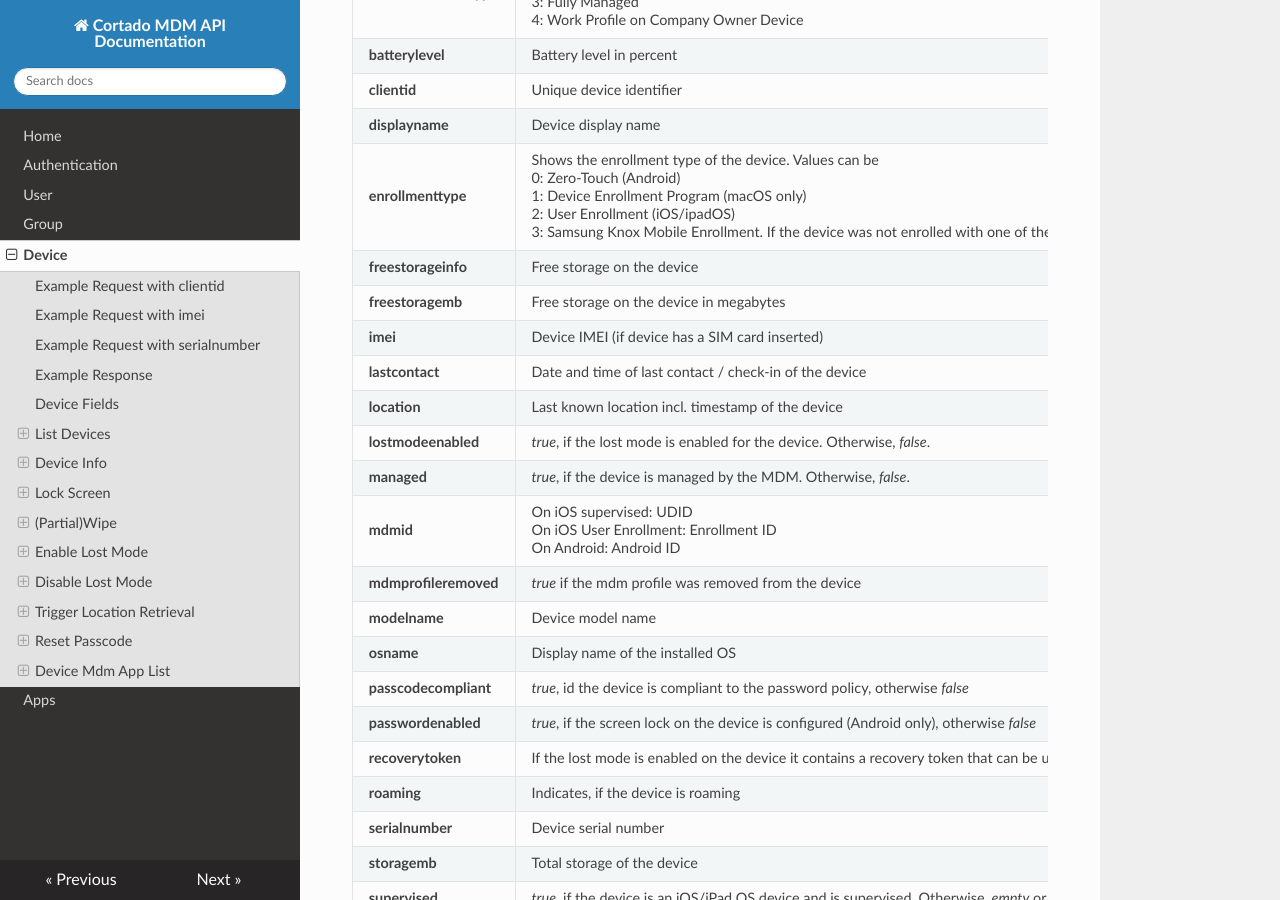
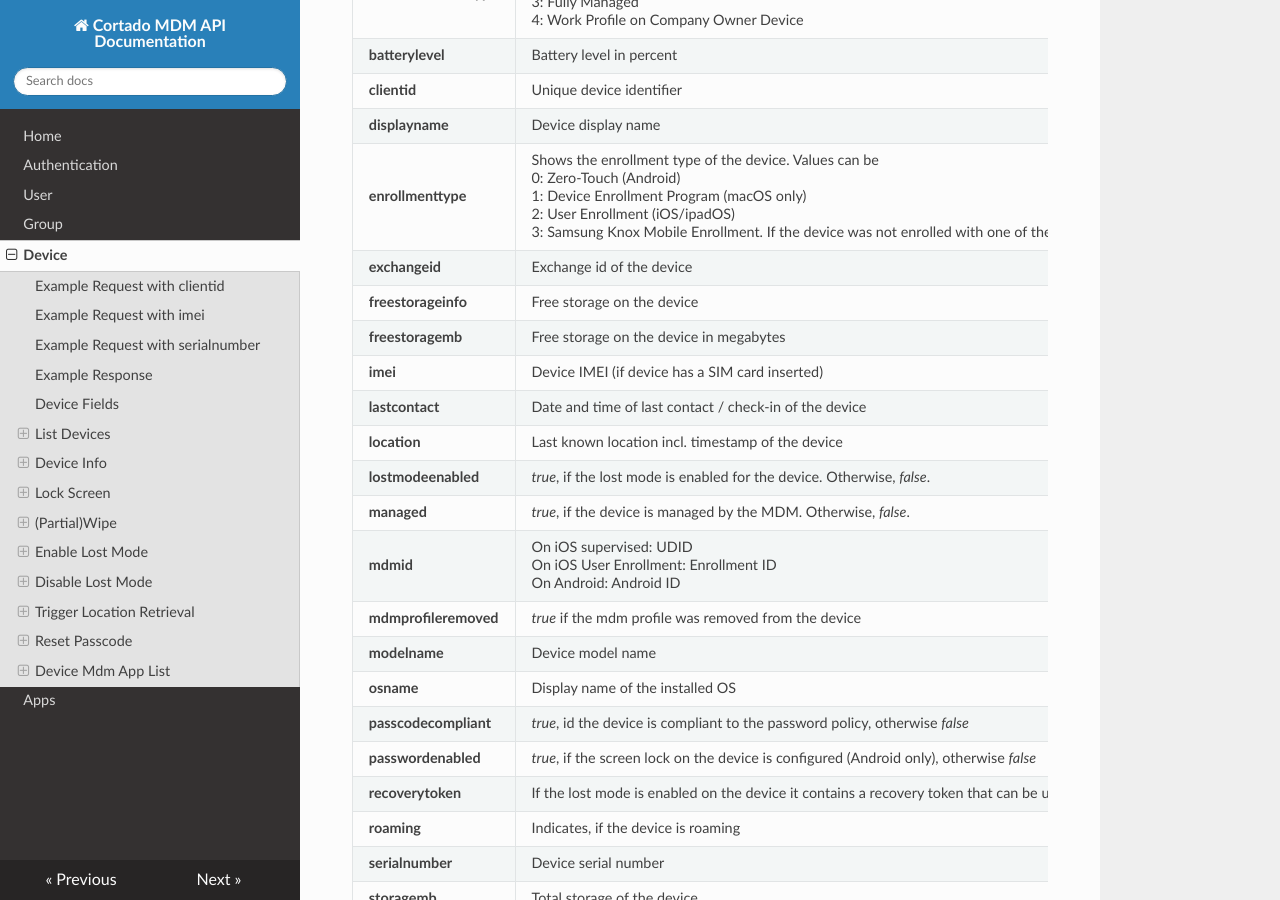
Before and after one commit to cortado-mobile-solutions/apidoc-mdm, an MkDocs documentation site: the page built from docs/device.md, in a window 1280 px wide and 900 px high, scrolled down 1674 px. Built offline with MkDocs 1.6.1, drawn with Linux system fonts in a browser that asks for light colours; nearby versions of some CDN libraries; some of the changed text lies outside the part shown.

```diff
--- a/docs/device.md
+++ b/docs/device.md
@@ -71,6 +71,7 @@ The following fields can be returned by the API containing information about the
 | **clientid** | Unique device identifier |
 | **displayname** | Device display name |
 | **enrollmenttype** | Shows the enrollment type of the device. Values can be<br>0: Zero-Touch (Android)<br>1: Device Enrollment Program (macOS only)<br>2: User Enrollment (iOS/ipadOS)<br>3: Samsung Knox Mobile Enrollment. If the device was not enrolled with one of the listed above then *null* indicates no enrollment method. |
+| **exchangeid** | Exchange id of the device |
 | **freestorageinfo** | Free storage on the device |
 | **freestoragemb** | Free storage on the device in megabytes |
 | **imei** | Device IMEI (if device has a SIM card inserted) |
@@ -194,6 +195,7 @@ Content-Type: application/json
          "clientid": "e60cf0e25e63430694441870c27a8b42",
          "displayname": "iPhone",
          "enrollmenttype": null,
+		 "exchangeid": null,
          "freestorageinfo": "52.2 GB / 64.0 GB - 81.55 %",
          "freestoragemb": 53444,
          "imei": "357351093108963",
@@ -290,6 +292,7 @@ Content-Type: application/json
          "clientid": "e60cf0e25e63430694441870c27a8b42",
          "displayname": "iPhone",
          "enrollmenttype": null,
+		 "exchangeid": null,
          "freestorageinfo": "52.2 GB / 64.0 GB - 81.55 %",
          "freestoragemb": 53444,
          "imei": "357351093108963",
```
